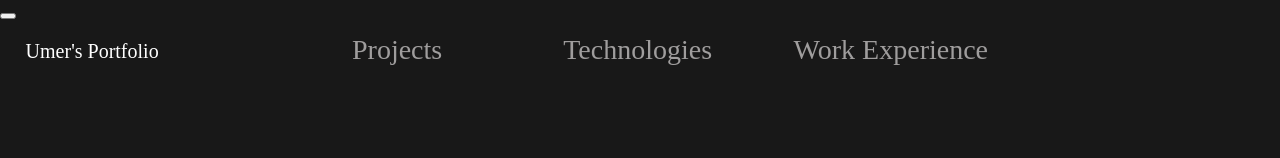
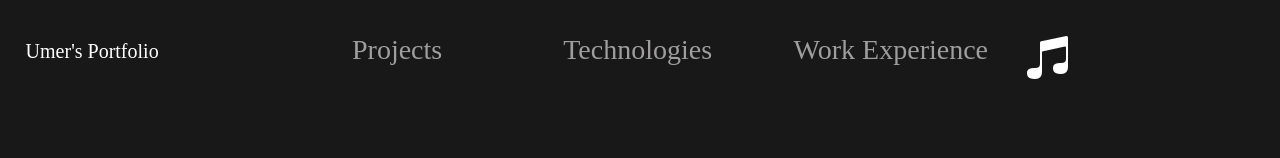
Before and after one commit to nopunindented/Portfolio, a React (Create React App) app in the folder portfolio/: page / in a window 1280 px wide. Shown: the top 158 px of the page. Built offline with nearby package versions, Linux system fonts and the light colour scheme; a web font is replaced by a local one.

Commit message:
"music icon animated conditions"

```diff
--- a/portfolio/src/index.css
+++ b/portfolio/src/index.css
@@ -197,3 +197,29 @@ code {
   top: 42.5%;
   left: 3.57%;
 }
+
+.musicicon{
+  position: absolute;
+  top: 4%;
+  left: 80%;
+}
+
+.circle {
+  width: 35px;
+  height: 35px;
+  border-radius: 50%;
+  box-shadow: 0px 0px 1px 1px #0000001a;
+}
+
+.pulse {
+  animation: pulse-animation 2s;
+}
+
+@keyframes pulse-animation {
+  0% {
+    box-shadow: 0 0 0 0px rgba(0, 0, 0, 0.2);
+  }
+  100% {
+    box-shadow: 0 0 0 20px rgba(0, 0, 0, 0);
+  }
+}
--- a/portfolio/src/pages/Work.js
+++ b/portfolio/src/pages/Work.js
@@ -2,6 +2,6 @@ import React from "react";
 
 export default function WorkPage() {
     return(
-        <h1>Homepage</h1>
+        <h1>Work experience</h1>
     )
 }
--- a/portfolio/src/pages/themesong.js
+++ b/portfolio/src/pages/themesong.js
@@ -1,9 +1,14 @@
-import React from 'react';
+import React, { useState, useRef } from 'react';
 import mytheme from './homeimages/mytheme.mp3';
-import { useState, useRef } from 'react';
+import music from './homeimages/music.svg';
+
+function ClickIcon() {
+  return <div key={Date.now()} className="circle pulse"></div>;
+}
 
 export default function ThemeSong() {
   const [playing, setPlaying] = useState(false);
+  const [clicked, SetClicked]= useState(false);
   const audioRef = useRef(new Audio(mytheme));
 
   const handlePlayButtonClick = () => {
@@ -14,12 +19,17 @@ export default function ThemeSong() {
     } else {
       audio.play();
     }
+
     setPlaying(!playing);
+    SetClicked(true)
   };
 
   return (
     <div>
-        <button onClick={handlePlayButtonClick} />
+      <div onClick={handlePlayButtonClick}>
+        {clicked && <ClickIcon />}
+        <img src={music} className='musicicon' alt="hello" />
+      </div>
     </div>
   );
 }
```
Also changed, not shown: portfolio/src/pages/homeimages/music.svg (added). Lines whose indentation alone changed are shown as unchanged.
